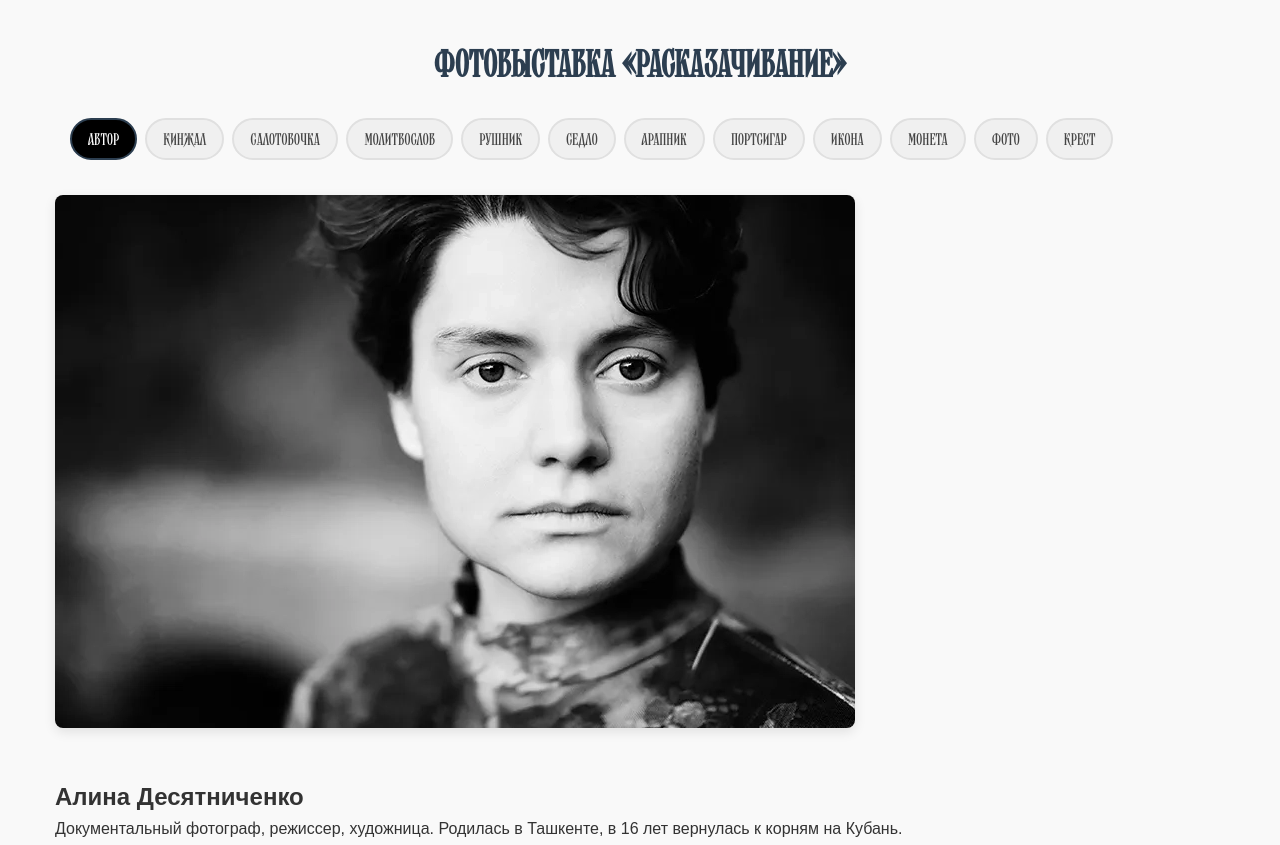
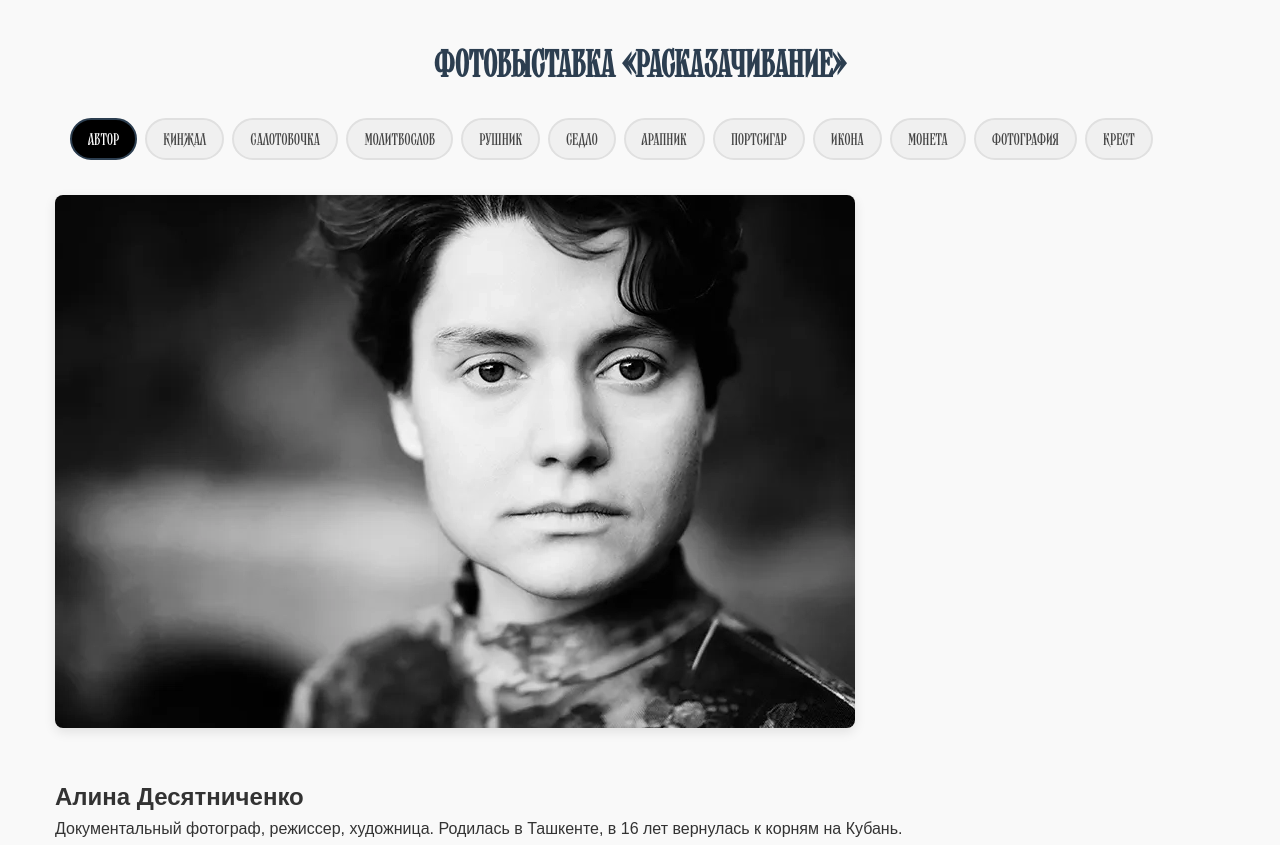
Before and after one commit to babeshkin/desyatnichenko, a plain HTML site: page index.html in a window 1280 px wide. Shown: the top 845 px of the page. Drawn offline with Linux system fonts and the light colour scheme.

Commit message:
Update index.html

```diff
--- a/index.html
+++ b/index.html
@@ -40,7 +40,7 @@
                     <button class="tab-button" data-tab="tab8">Портсигар</button>
                     <button class="tab-button" data-tab="tab9">Икона</button>
                     <button class="tab-button" data-tab="tab10">Монета</button>
-                    <button class="tab-button" data-tab="tab11">Фото</button>
+                    <button class="tab-button" data-tab="tab11">Фотография</button>
                     <button class="tab-button" data-tab="tab12">Крест</button>
                 </div>
             </div>
```
